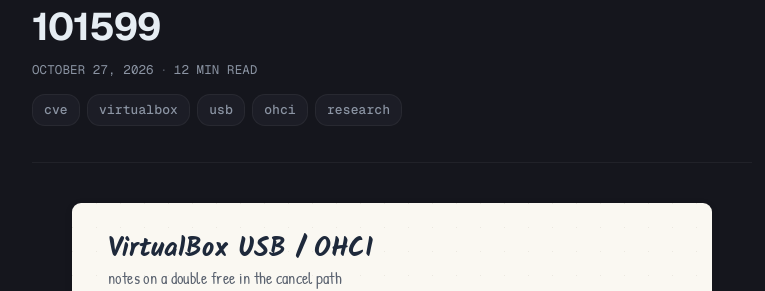
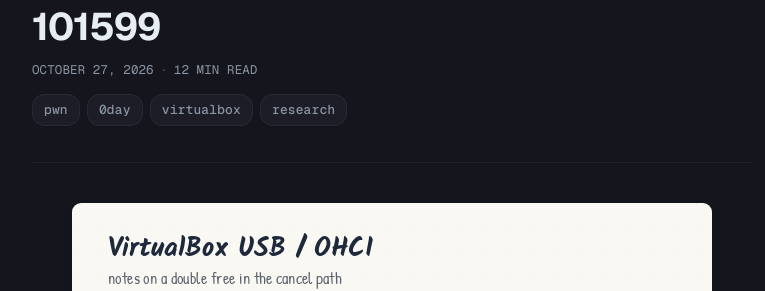
Before and after one commit to ziad626/ziad686-blog, a Jekyll site: the page built from _posts/2026-10-27-vbox-ohci-cve-2026-101599.md, in a window 1280 px wide and 900 px high. Shown: the part 186-477 px from the top of the window, without its empty margins (248-1013 px from the left). Built offline with Jekyll 4.4.1, drawn with Linux system fonts in a browser that asks for light colours.

Commit message:
update post tags

```diff
--- a/_posts/2026-10-27-vbox-ohci-cve-2026-101599.md
+++ b/_posts/2026-10-27-vbox-ohci-cve-2026-101599.md
@@ -2,7 +2,7 @@
 layout: post
 title: "My research in VBox OHCI - CVE-2026-101599"
 date: 2026-10-27
-tags: [cve, virtualbox, usb, ohci, research]
+tags: [pwn, 0day, virtualbox, research]
 ---
 
 ![VirtualBox USB and OHCI overview](/assets/vbox-ohci-gifs/01-intro.gif)
```
